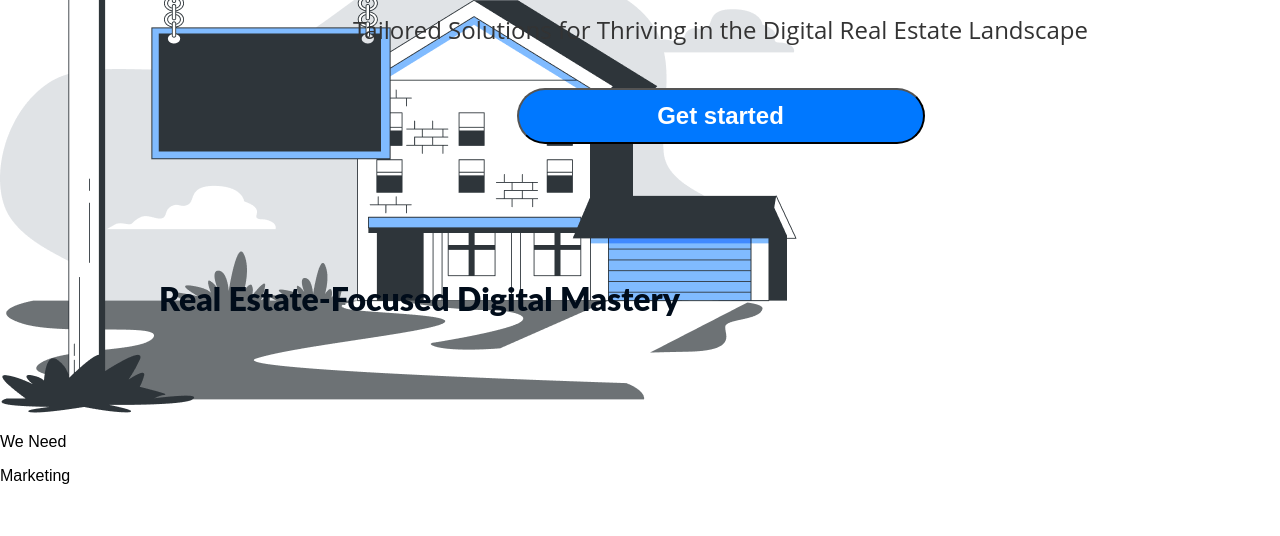
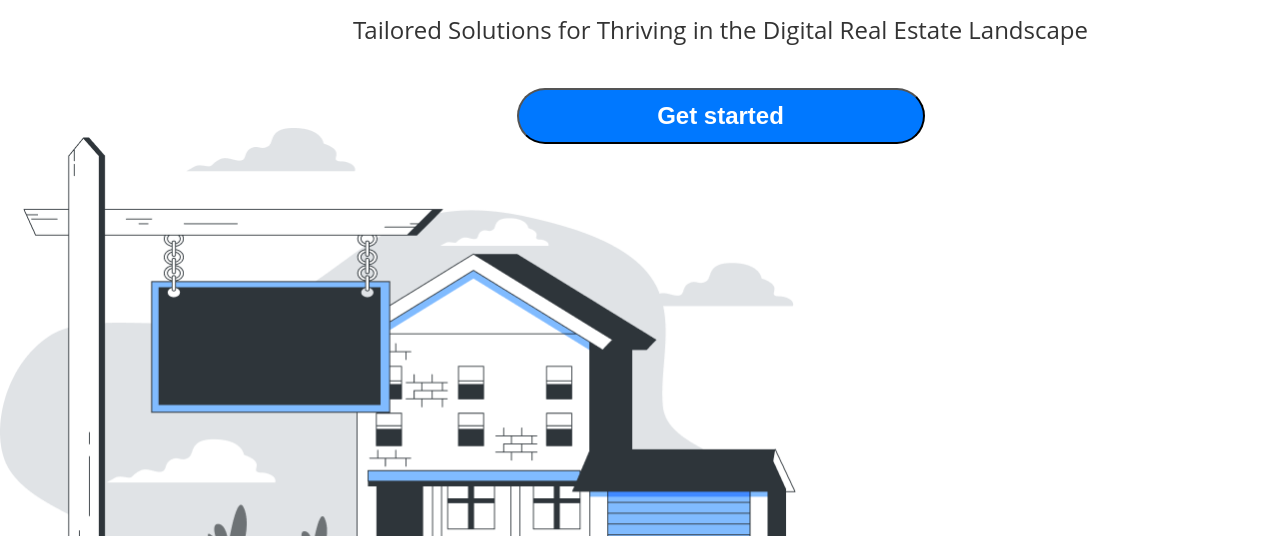
Before and after one commit to asanurag/frontend, a plain HTML site: page Real_Estate/index.html in a window 1280 px wide. Shown: the part 564-1100 px from the top of the page. Before the commit the page ends 1065 px from the top, so only its background shows below. Drawn offline with Linux system fonts and the light colour scheme.

Commit message:
Update index.html

```diff
--- a/Real_Estate/index.html
+++ b/Real_Estate/index.html
@@ -34,20 +34,17 @@
         </div>
     </section>
     </div>
-    <section class="frame-6">
+    <img src="image/bro.png" alt="Header Image" class="header-image">
 
-        <div class="directing-arrow-up">
-            <img src="image/bro.png" alt="Arrow Image">
-            <div class="text-we-need">
-                <p>We Need</p>
-            </div>
-            <div class="text-marketing">
-                <p>Marketing</p>
-            </div>
+    <div class="frame-6">
+        <div class="we-need">
+            <p>We Need</p>
         </div>
-    </section>
+        <div class="marketing">
+            <p>Marketing</p>
+        </div>
+    </div>
 
-</div>
 <div class="text-digital-mastery">
     <p>Real Estate-Focused Digital Mastery</p>
 </div>
```
